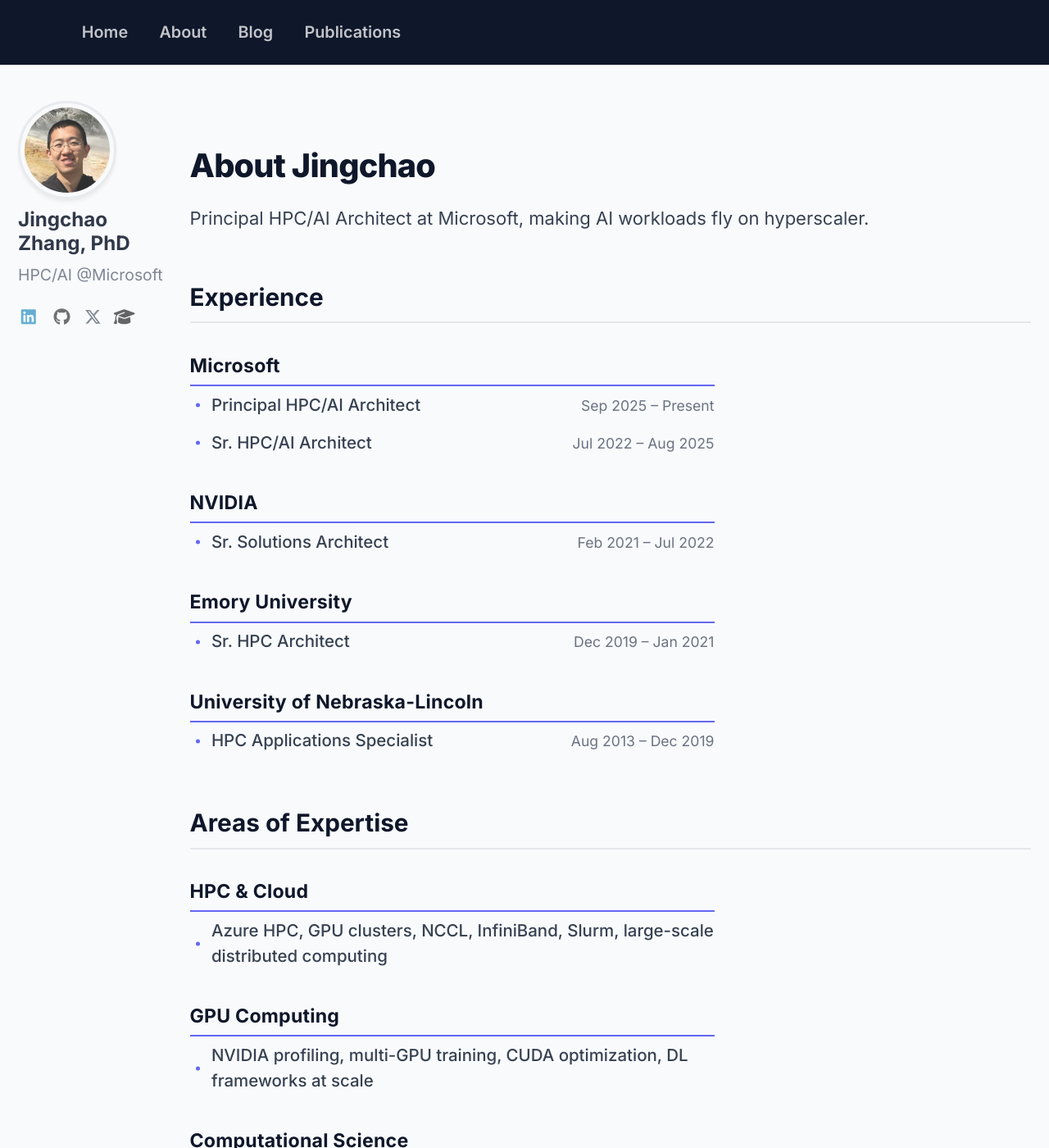
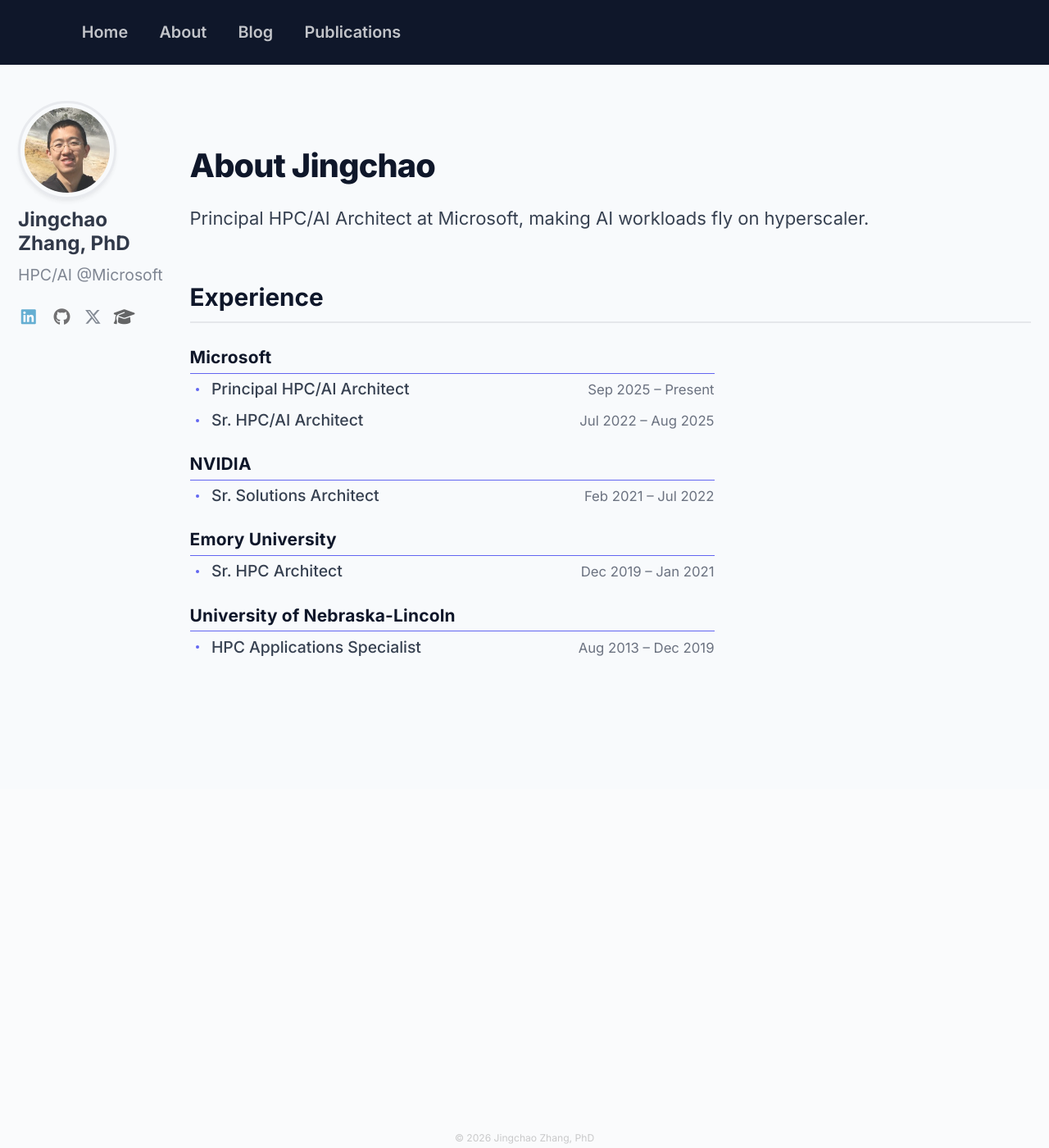
Before and after one commit to JingchaoZhang/JingchaoZhang.github.io, a Jekyll site: the page built from _pages/about.md, in a window 1280 px wide and 1400 px high. Shown: the whole window at 82% size. Built offline with Jekyll 4.4.1, drawn with Linux system fonts in a browser that asks for light colours; some of the changed text lies outside the part shown.

Commit message:
change format

```diff
--- a/_pages/about.md
+++ b/_pages/about.md
@@ -52,30 +52,3 @@
   </div>
 </div>
 </div>
-
-<div class="about-section" markdown="1">
-## Areas of Expertise
-
-<div class="exp-list">
-  <div class="exp-company">
-    <span class="exp-company-name">HPC &amp; Cloud</span>
-  </div>
-  <div class="exp-role">
-    <span class="exp-role-title">Azure HPC, GPU clusters, NCCL, InfiniBand, Slurm, large-scale distributed computing</span>
-  </div>
-
-  <div class="exp-company">
-    <span class="exp-company-name">GPU Computing</span>
-  </div>
-  <div class="exp-role">
-    <span class="exp-role-title">NVIDIA profiling, multi-GPU training, CUDA optimization, DL frameworks at scale</span>
-  </div>
-
-  <div class="exp-company">
-    <span class="exp-company-name">Computational Science</span>
-  </div>
-  <div class="exp-role">
-    <span class="exp-role-title">Molecular dynamics, materials science, nanoscale thermal transport simulations</span>
-  </div>
-</div>
-</div>
--- a/_sass/_custom.scss
+++ b/_sass/_custom.scss
@@ -1209,20 +1209,20 @@
   display: flex;
   justify-content: space-between;
   align-items: baseline;
-  padding: 0.9em 0 0.25em;
-  border-bottom: 2px solid var(--color-accent);
+  padding: 0.5em 0 0.15em;
+  border-bottom: 1.5px solid var(--color-accent);
   margin-bottom: 0;
 }
 
 .exp-company-name {
   font-weight: 700;
-  font-size: 1.05em;
+  font-size: 0.95em;
   color: var(--color-primary-dark);
   letter-spacing: 0.01em;
 }
 
 .exp-company-period {
-  font-size: 0.82em;
+  font-size: 0.78em;
   color: var(--color-text-light);
   white-space: nowrap;
 }
@@ -1231,7 +1231,7 @@
   display: flex;
   justify-content: space-between;
   align-items: baseline;
-  padding: 0.35em 0 0.35em 1.2em;
+  padding: 0.2em 0 0.2em 1.2em;
   position: relative;
 
   &::before {
@@ -1239,26 +1239,26 @@
     position: absolute;
     left: 0.35em;
     top: 50%;
-    width: 5px;
-    height: 5px;
+    width: 4px;
+    height: 4px;
     background: var(--color-accent);
     border-radius: 50%;
     transform: translateY(-50%);
   }
 
   & + .exp-company {
-    margin-top: 0.6em;
+    margin-top: 0.35em;
   }
 }
 
 .exp-role-title {
-  font-size: 0.93em;
+  font-size: 0.88em;
   font-weight: 500;
   color: var(--color-text);
 }
 
 .exp-role-period {
-  font-size: 0.8em;
+  font-size: 0.76em;
   color: var(--color-text-light);
   white-space: nowrap;
   margin-left: 1em;
```
